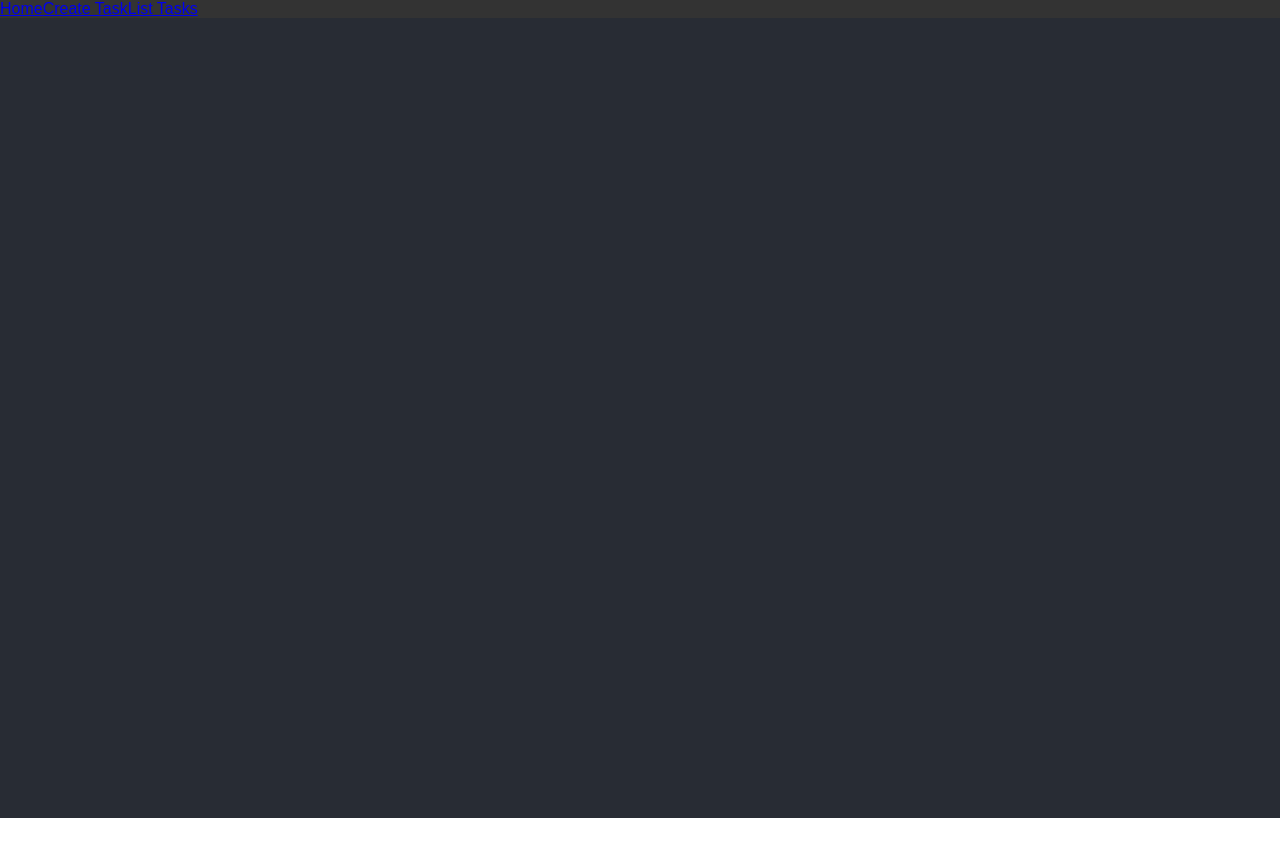
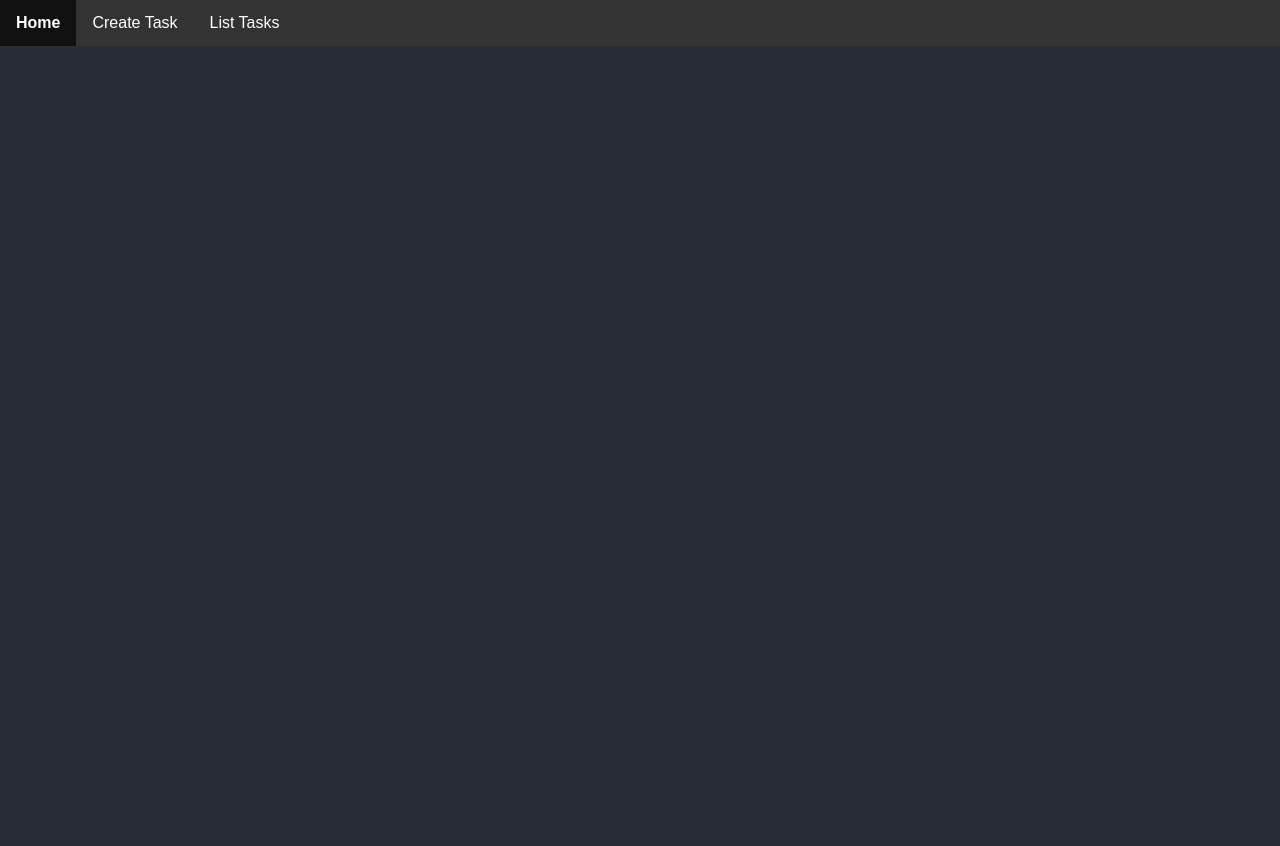
Before and after one commit to edwin141999/crud-react-app, a React (Create React App) app: page / in a window 1280 px wide. Before the commit the page ends 818 px from the top, so only its background shows below. Built offline with nearby package versions, Linux system fonts and the light colour scheme.

Commit message:
add css in navbar

```diff
--- a/src/components/Navbar.js
+++ b/src/components/Navbar.js
@@ -6,13 +6,13 @@
         <div>
             <ul>
                 <li>
-                    <NavLink className={({ isActive }) => isActive ? 'active' : ""} to='/'>Home</NavLink>
+                    <NavLink className="nav" to='/'>Home</NavLink>
                 </li>
                 <li>
-                    <NavLink className={({ isActive }) => isActive ? 'active' : ""} to='/createTask'>Create Task</NavLink>
+                    <NavLink className="nav" to='/createTask'>Create Task</NavLink>
                 </li>
                 <li>
-                    <NavLink className={({ isActive }) => isActive ? 'active' : ""} to='/listTasks'>List Tasks</NavLink>
+                    <NavLink className="nav" to='/listTasks'>List Tasks</NavLink>
                 </li>
             </ul>
         </div>);
```
